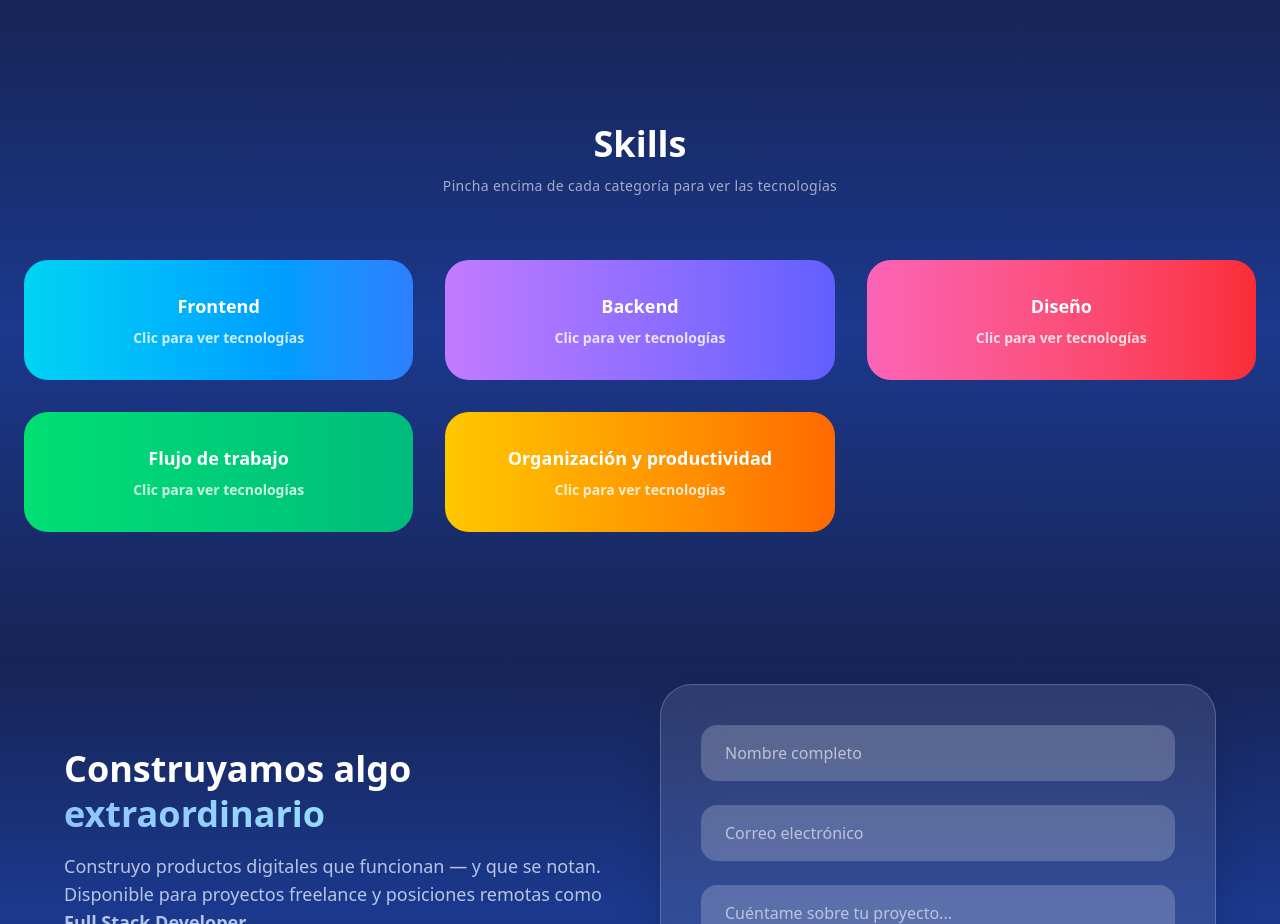
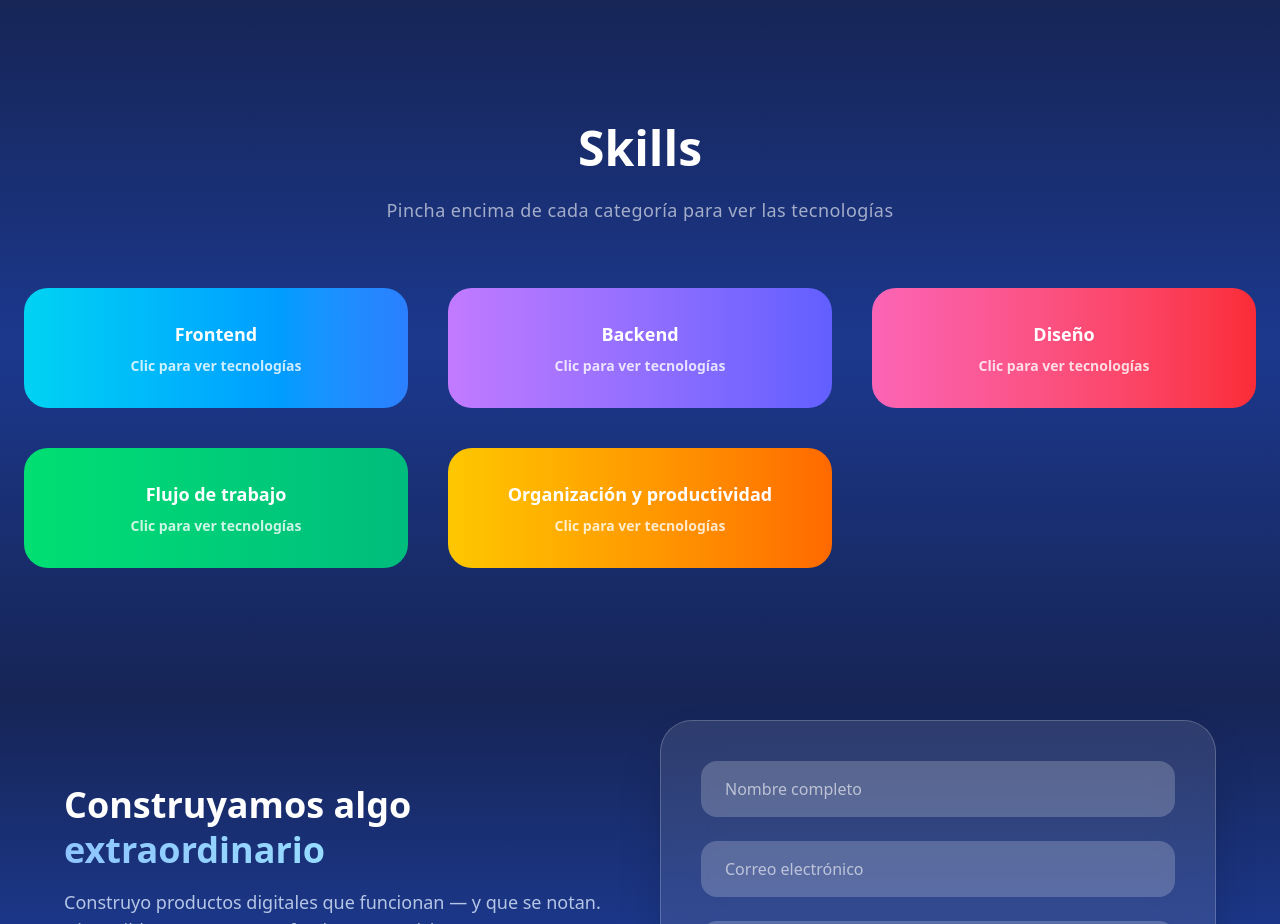
Before and after one commit to camila0424/Camila-Studio-Portfolio, a React (Vite) app: page / in a window 1280 px wide. Shown: the part 2280-3204 px from the top of the page. Built offline with nearby package versions, Linux system fonts and the light colour scheme.

Commit message:
changes in py and mb to h2 in Skills.tsx section

```diff
--- a/src/sections/Projects/Skills.tsx
+++ b/src/sections/Projects/Skills.tsx
@@ -10,13 +10,13 @@ const Skills = () => {
     return (
         <section id="skills" className="relative py-32 px-6 bg-linear-to-b from-blue-950 via-blue-900 to-blue-950">
             <div className="max-w-7xl mx-auto text-center">
-                <h2 className="text-4xl font-bold mb-3 text-white">Skills</h2>
-                <p className="text-sm text-white/60 mb-16 tracking-wide">
+                <h2 className="text-5xl font-bold mb-6 text-white">Skills</h2>
+                <p className="text-lg text-white/60 mb-16 tracking-wide">
                     Pincha encima de cada categoría para ver las tecnologías
                 </p>
 
                 {/* Grid de categorías */}
-                <div className="grid md:grid-cols-2 lg:grid-cols-3 gap-8">
+                <div className="grid md:grid-cols-2 lg:grid-cols-3 gap-10">
                     {skillCategories.map((category) => (
                         <motion.button
                             key={category.title}
```
